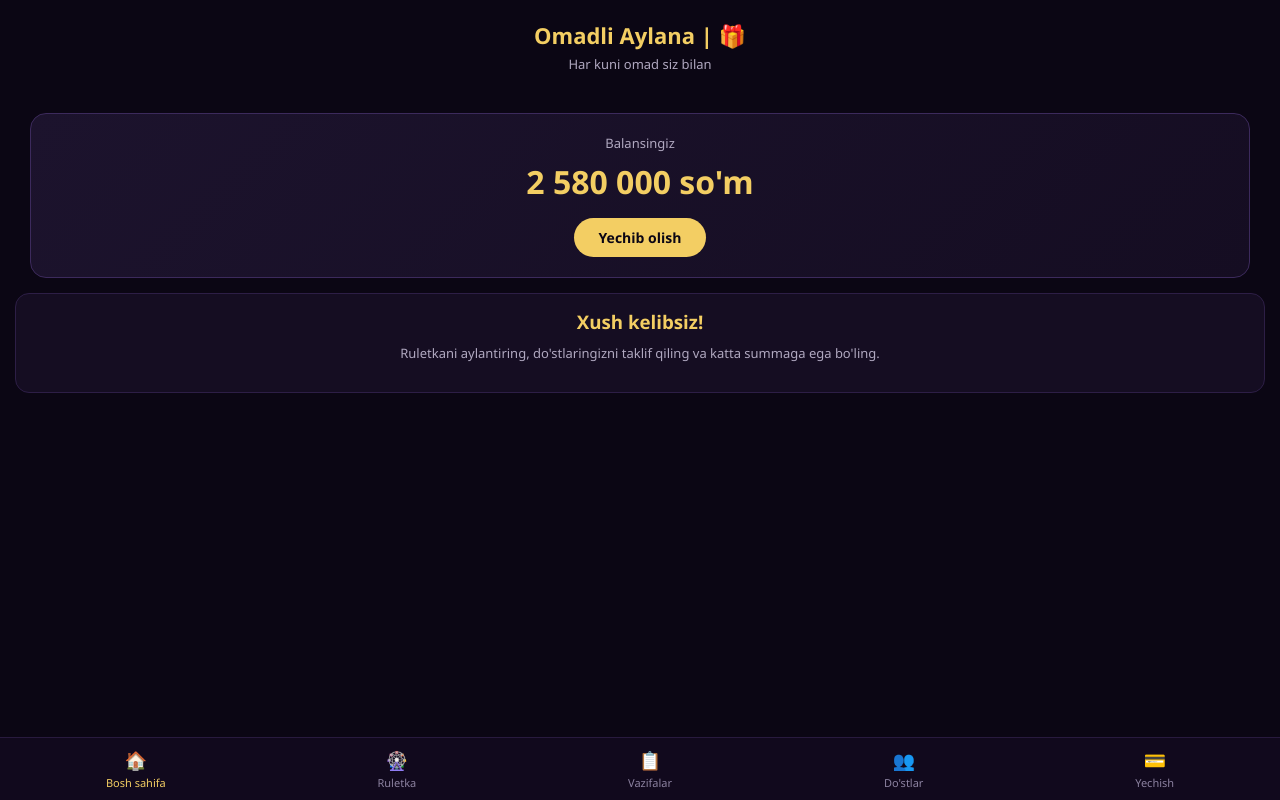
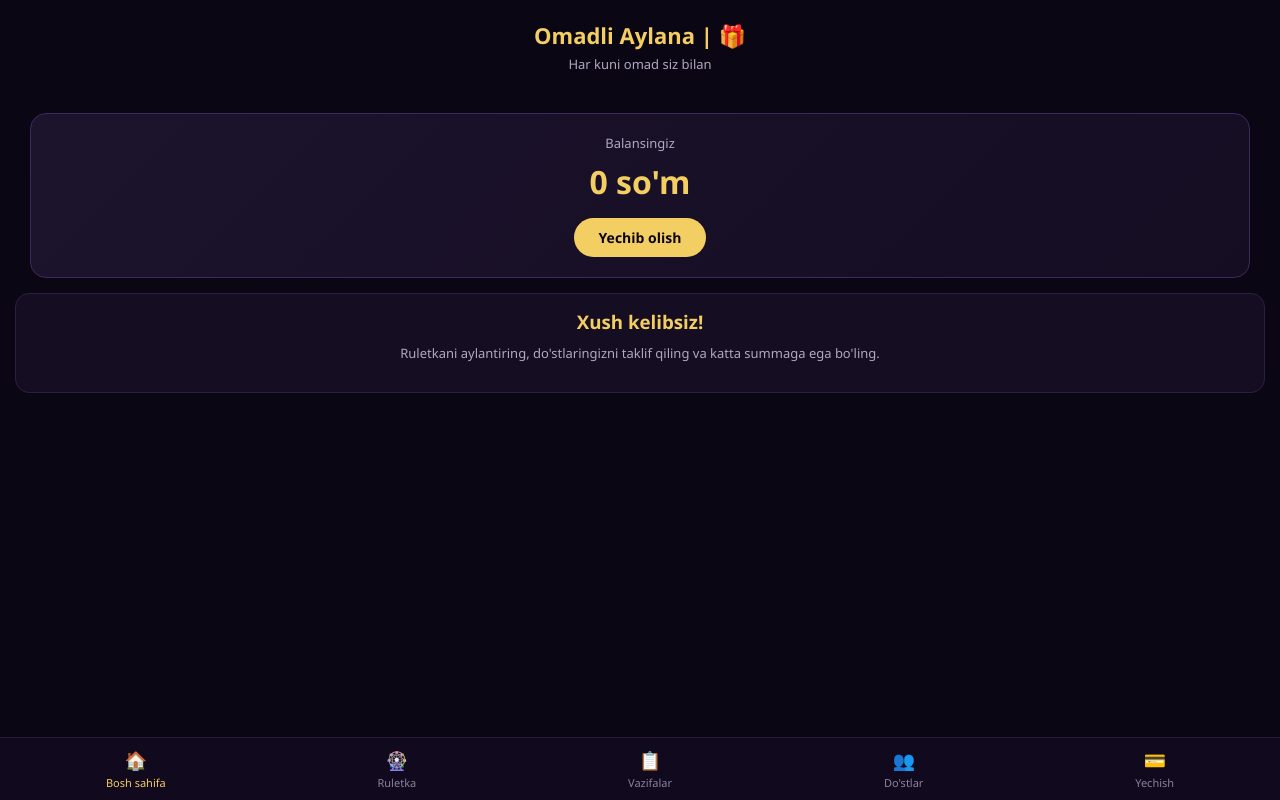
Before and after one commit to bdkekbdn1-del/omadli-aylana, a plain HTML site: page index.html in a window 1280 px wide. Drawn offline with Linux system fonts and the light colour scheme; a script that the page names is missing.

Commit message:
Update index.html

```diff
--- a/index.html
+++ b/index.html
@@ -137,7 +137,7 @@
     <div id="home" class="section active">
         <div class="balance-card">
             <div class="balance-title">Balansingiz</div>
-            <div class="balance-amount">2 580 000 so'm</div>
+            <div class="balance-amount">0 so'm</div>
             <button class="withdraw-btn" onclick="switchTab('withdraw')">Yechib olish</button>
         </div>
         <div class="card">
```
